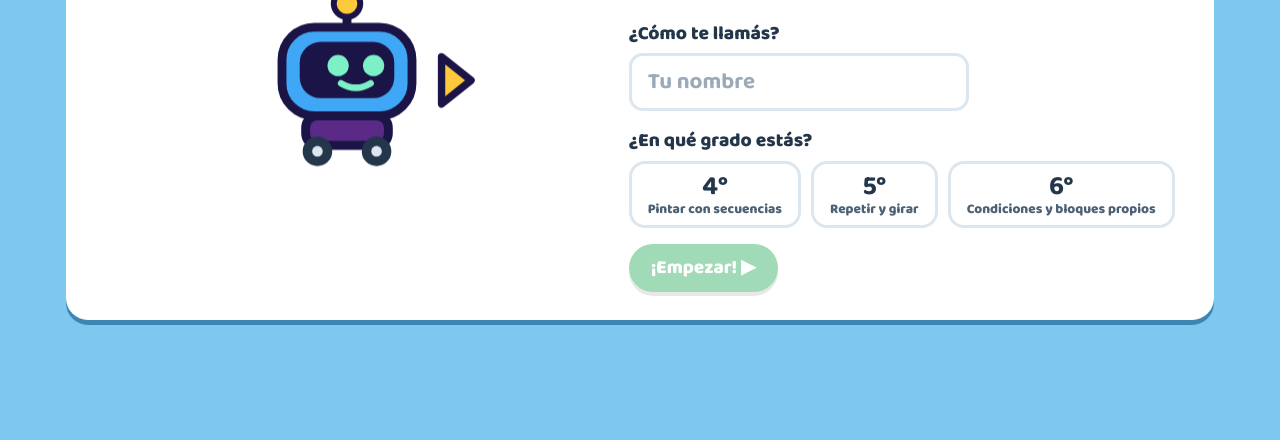
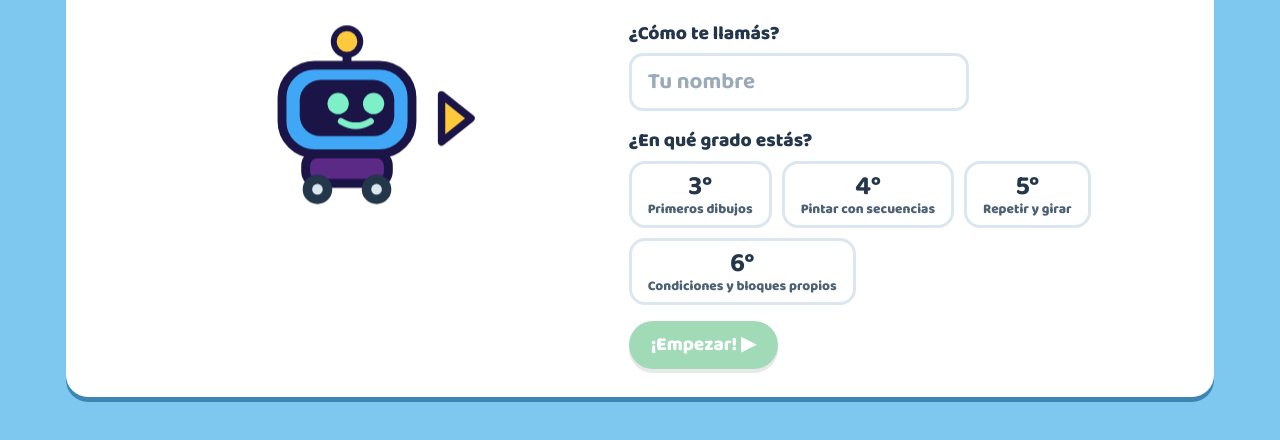
Before and after one commit to stocaimaza/juegos-samuel-digital, a plain HTML site: page actividades/robotito-pintor.html in a window 1280 px wide. Shown: the part 230-670 px from the top of the page. Drawn offline with nearby package versions, Linux system fonts and the light colour scheme.

Commit message:
El Robotito Pintor: misiones de 3° grado

```diff
--- a/actividades/robotito-pintor.html
+++ b/actividades/robotito-pintor.html
@@ -9,12 +9,12 @@
 <link rel="icon" href="../favicon.svg" type="image/svg+xml">
 <title>El Robotito Pintor – Programación con bloques y pixel art</title>
 <!-- SEO: descripción, dirección oficial y tarjeta para compartir -->
-<meta name="description" content="Programá al robotito para que pinte dibujos de píxeles con bloques: secuencias, repeticiones, condiciones y bloques propios. 8 misiones por grado, de 4° a 6°.">
+<meta name="description" content="Programá al robotito para que pinte dibujos de píxeles con bloques: secuencias, repeticiones, condiciones y bloques propios. 8 misiones por grado, de 3° a 6°.">
 <link rel="canonical" href="https://juegos.samueldigital.com.ar/actividades/robotito-pintor.html">
 <meta property="og:type" content="website">
 <meta property="og:site_name" content="Samuel Digital">
 <meta property="og:title" content="El Robotito Pintor – Programación con bloques y pixel art">
-<meta property="og:description" content="Programá al robotito para que pinte dibujos de píxeles con bloques: secuencias, repeticiones, condiciones y bloques propios. 8 misiones por grado, de 4° a 6°.">
+<meta property="og:description" content="Programá al robotito para que pinte dibujos de píxeles con bloques: secuencias, repeticiones, condiciones y bloques propios. 8 misiones por grado, de 3° a 6°.">
 <meta property="og:url" content="https://juegos.samueldigital.com.ar/actividades/robotito-pintor.html">
 <meta property="og:image" content="https://juegos.samueldigital.com.ar/img/juegos/robotito-pintor.jpg">
 <meta property="og:locale" content="es_AR">
@@ -423,6 +423,33 @@ function marcoSorpresa(todo){
 
 const MOV4=['der','izq','arr','aba'], MOV=['av','gi','gd'];
 const GRADOS = {
+  '3': {nombre:'3° grado', tema:'Primeros dibujos', color:'#5cc96b', pinta:'#2e8b57', modo:'abs', sub:'Llevá al robotito con las flechas y tocá "pintar" en cada cuadradito del dibujo.',
+    misiones:[
+      {tit:'Mi primer cuadradito', txt:'Llevá al robotito al cuadradito punteado y pintalo.',
+       mapa:['Ro..','....'], bloques:[...MOV4,'pintar'], optimo:2,
+       pista:'Una flecha a la derecha y después "pintar".'},
+      {tit:'Dos puntitos', txt:'Pintá los dos cuadraditos. ¡No pintes los blancos!',
+       mapa:['R.o.o','.....'], bloques:[...MOV4,'pintar'], optimo:6,
+       pista:'Derecha, derecha, pintar. Y otra vez: derecha, derecha, pintar.'},
+      {tit:'Una línea', txt:'Pintá la línea de 3 cuadraditos.',
+       mapa:['Rooo','....'], bloques:[...MOV4,'pintar'], optimo:6, color:'#e4572e',
+       pista:'Derecha y pintar, tres veces.'},
+      {tit:'Para abajo', txt:'Ahora la línea va para abajo.',
+       mapa:['R..','o..','o..','o..'], bloques:[...MOV4,'pintar'], optimo:6, color:'#1d6fd8',
+       pista:'Abajo y pintar, tres veces.'},
+      {tit:'El cuadradito', txt:'Pintá los 3 cuadraditos que forman este dibujo.',
+       mapa:['Ro.','oo.','...'], bloques:[...MOV4,'pintar'], optimo:6, color:'#9b5de5',
+       pista:'Derecha y pintar. Abajo y pintar. Izquierda y pintar.'},
+      {tit:'La letra L', txt:'Pintá la L: primero para abajo y después a la derecha.',
+       mapa:['R...','o...','o...','ooo.'], bloques:[...MOV4,'pintar'], optimo:10, color:'#f08c00',
+       pista:'Bajá pintando 3 veces y después andá a la derecha pintando 2 veces.'},
+      {tit:'La escalerita', txt:'Pintá los escalones. ¡Mirá bien para dónde va!',
+       mapa:['..o','.oo','Ro.'], bloques:[...MOV4,'pintar'], optimo:8, color:'#d6336c',
+       pista:'Derecha, pintar, arriba, pintar… y otra vez.'},
+      {tit:'¡Llega repetir!', txt:'Una línea larga. Probá el bloque "repetir" para hacerlo con muy pocos bloques.',
+       mapa:['Rooooo','......'], bloques:[...MOV4,'pintar','rep'], optimo:3, color:'#3fa7f5',
+       pista:'Adentro de "repetir" poné: derecha y pintar. ¿Cuántos cuadraditos hay?'}
+    ]},
   '4': {nombre:'4° grado', tema:'Pintar con secuencias', color:'#3fa7f5', pinta:'#1d6fd8', modo:'abs', sub:'Mové al robotito con las flechas y pintá cada cuadradito del dibujo.',
     misiones:[
       {tit:'Primer pincelazo', txt:'Pintá los 4 cuadraditos de la línea. Llevá al robotito encima de cada uno y usá "pintar".',
@@ -974,7 +1001,8 @@ $('btn-aprendemos').onclick = ()=>{
   abrirModal(`<div class="panel">
     <h2>📘 ¿Qué aprendemos?</h2>
     <h3>Lo que vas a lograr</h3>
-    <ul><li><b>4°:</b> dar órdenes en el orden correcto para pintar un dibujo, y usar "repetir" cuando algo se repite.</li>
+    <ul><li><b>3°:</b> mover al robotito con las flechas y pintar justo los cuadraditos del dibujo.</li>
+      <li><b>4°:</b> dar órdenes en el orden correcto para pintar un dibujo, y usar "repetir" cuando algo se repite.</li>
       <li><b>5°:</b> pensar hacia dónde mira el robotito y usar "repetir", incluso uno adentro de otro.</li>
       <li><b>6°:</b> hacer que el robotito decida solo qué pintar con "si… entonces", "repetir hasta" y tus propios bloques.</li></ul>
     <h3>Palabras nuevas</h3>
```
Also changed, not shown: actividades/grado-3.html (+1 -1 lines).
